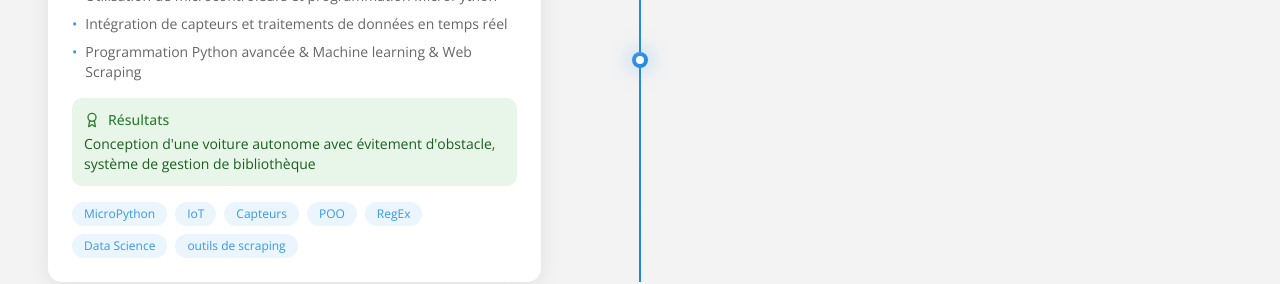
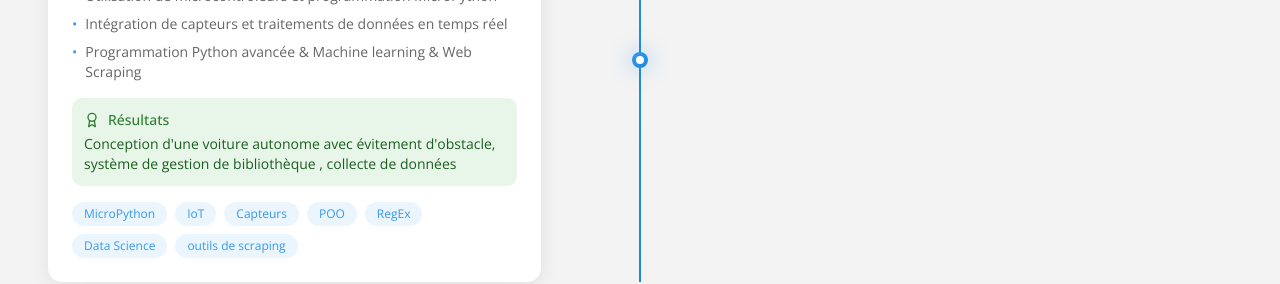
Before and after one commit to ostia456/Portfolio, a React (Vite) app: page / in a window 1280 px wide. Shown: the part 3040-3324 px from the top of the page. Built offline with nearby package versions, Linux system fonts and the light colour scheme.

Commit message:
Modif about and skills

```diff
--- a/src/sections/About.tsx
+++ b/src/sections/About.tsx
@@ -55,7 +55,7 @@ const experiences: TimelineItem[] = [
       'Programmation Python avancée & Machine learning & Web Scraping ',
     ],
     skills: ['MicroPython', 'IoT', 'Capteurs', 'POO', 'RegEx', 'Data Science','outils de scraping'],
-    results: 'Conception d\'une voiture autonome avec évitement d\'obstacle, système de gestion de bibliothèque',
+    results: 'Conception d\'une voiture autonome avec évitement d\'obstacle, système de gestion de bibliothèque , collecte de données',
     side: 'left',
   },
 ];
```
